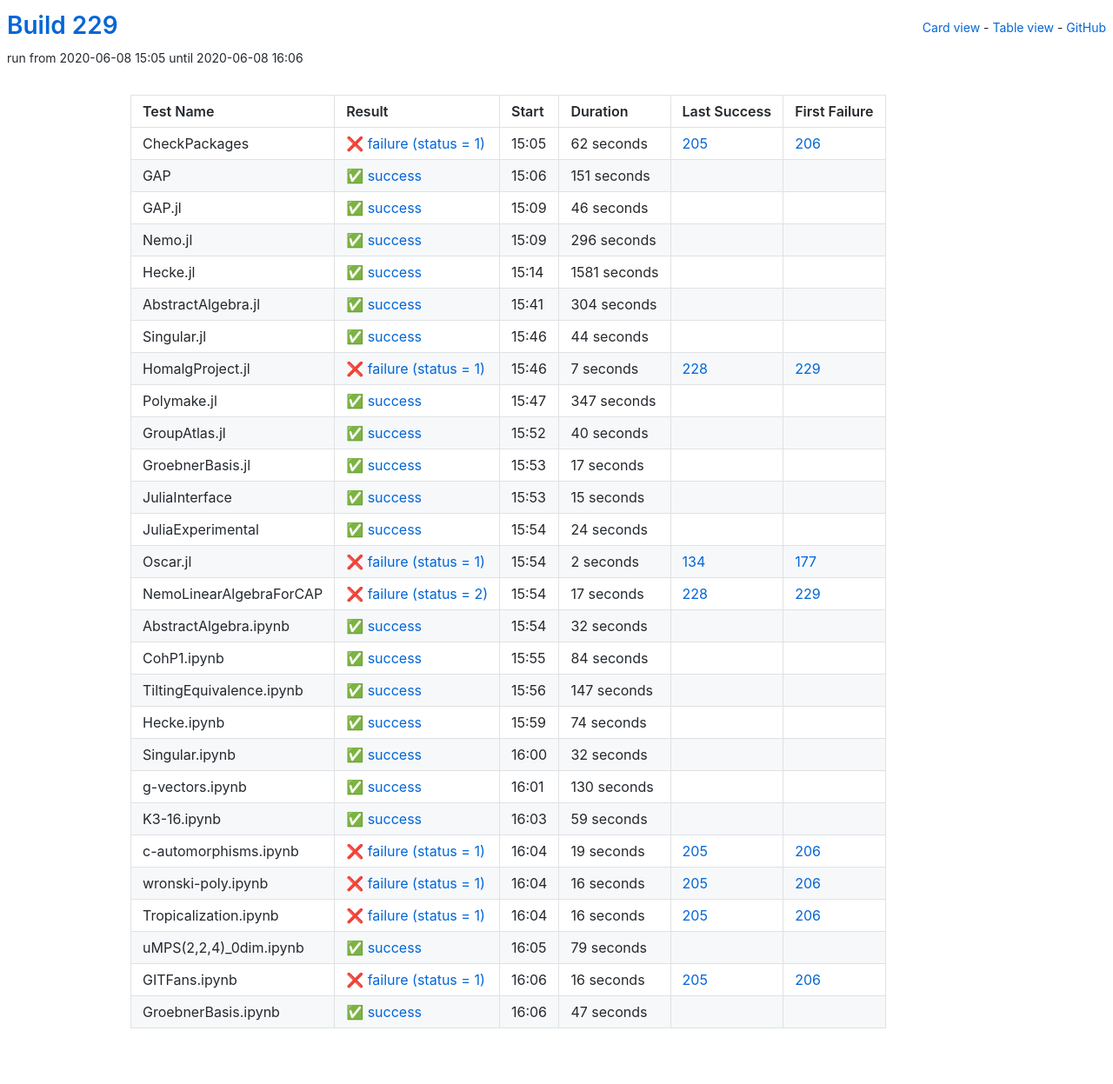
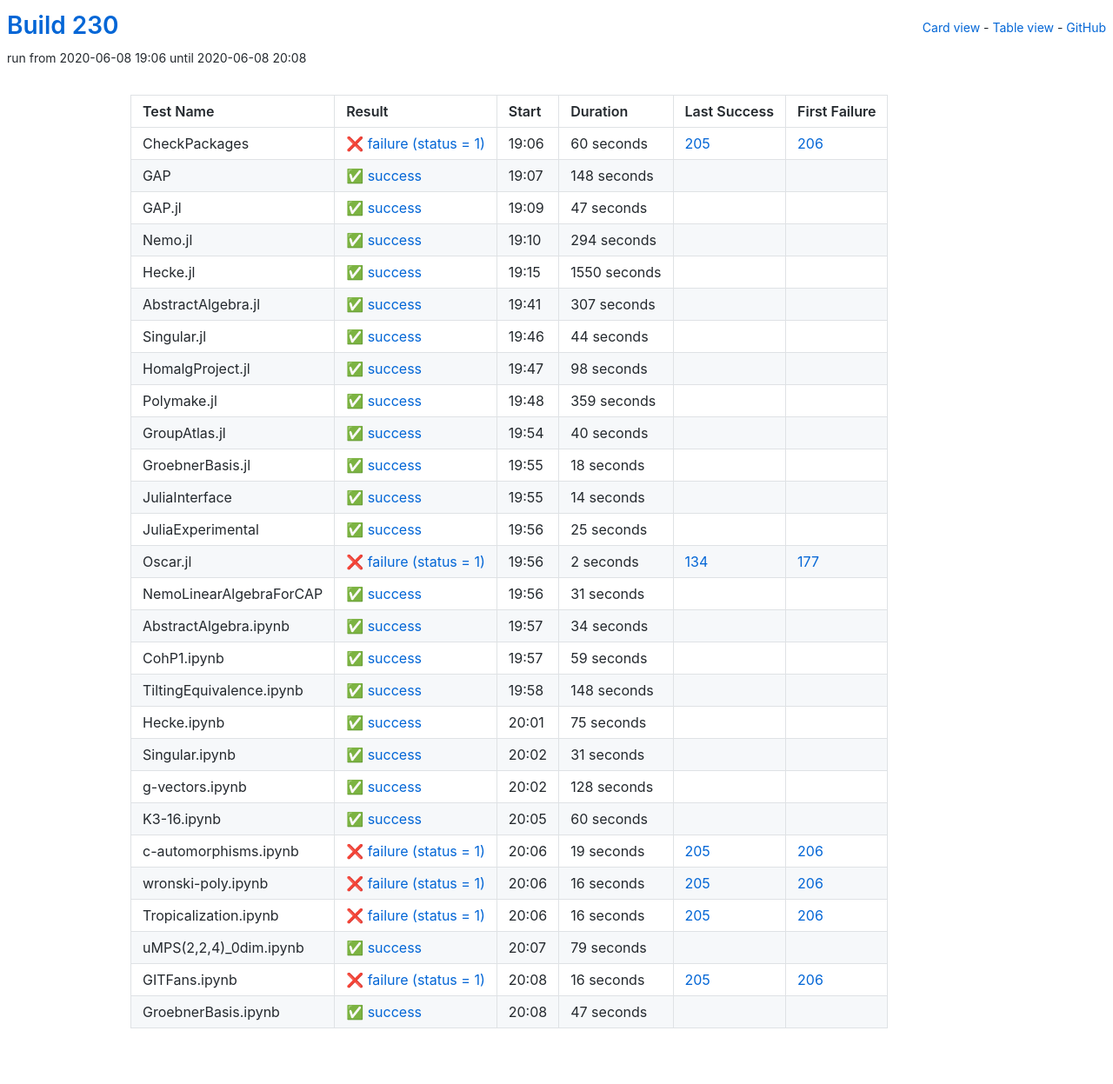
Before and after one commit to oscar-system/oscar-ci-status-stable, a Jekyll site: the page built from table.html, in a window 1280 px wide. Shown: the whole page at 87% size. Built offline with Jekyll 4.4.1, drawn with Linux system fonts in a browser that asks for light colours.

Commit message:
Build 230

```diff
--- a/_data/ci.yml
+++ b/_data/ci.yml
@@ -1,77 +1,77 @@
-build: 229
-build_url: https://oscarci.mathematik.uni-kl.de/job/oscar-stable/229/
+build: 230
+build_url: https://oscarci.mathematik.uni-kl.de/job/oscar-stable/230/
 job: oscar-stable
 tests:
-- duration: 62
+- duration: 60
   exitcode: 1
   first_failure: 206
   first_failure_url: https://oscarci.mathematik.uni-kl.de/job/oscar-stable/206/
   id: checkpackages
   last_success: 205
   last_success_url: https://oscarci.mathematik.uni-kl.de/job/oscar-stable/205/
-  log: https://oscarci.mathematik.uni-kl.de/job/oscar-stable/229/artifact/logs/build-229/CheckPackages.log
+  log: https://oscarci.mathematik.uni-kl.de/job/oscar-stable/230/artifact/logs/build-230/CheckPackages.log
   name: CheckPackages
-  start: 2020-06-08 15:05
+  start: 2020-06-08 19:06
   status: failure
   success: false
-- duration: 151
+- duration: 148
   exitcode: 0
   first_failure: false
   first_failure_url: null
   id: gap
   last_success: false
   last_success_url: null
-  log: https://oscarci.mathematik.uni-kl.de/job/oscar-stable/229/artifact/logs/build-229/GAP.log
+  log: https://oscarci.mathematik.uni-kl.de/job/oscar-stable/230/artifact/logs/build-230/GAP.log
   name: GAP
-  start: 2020-06-08 15:06
+  start: 2020-06-08 19:07
   status: success
   success: true
-- duration: 46
+- duration: 47
   exitcode: 0
   first_failure: false
   first_failure_url: null
   id: gap-jl
   last_success: false
   last_success_url: null
-  log: https://oscarci.mathematik.uni-kl.de/job/oscar-stable/229/artifact/logs/build-229/GAP.jl.log
+  log: https://oscarci.mathematik.uni-kl.de/job/oscar-stable/230/artifact/logs/build-230/GAP.jl.log
   name: GAP.jl
-  start: 2020-06-08 15:09
+  start: 2020-06-08 19:09
   status: success
   success: true
-- duration: 296
+- duration: 294
   exitcode: 0
   first_failure: false
   first_failure_url: null
   id: nemo-jl
   last_success: false
   last_success_url: null
-  log: https://oscarci.mathematik.uni-kl.de/job/oscar-stable/229/artifact/logs/build-229/Nemo.jl.log
+  log: https://oscarci.mathematik.uni-kl.de/job/oscar-stable/230/artifact/logs/build-230/Nemo.jl.log
   name: Nemo.jl
-  start: 2020-06-08 15:09
+  start: 2020-06-08 19:10
   status: success
   success: true
-- duration: 1581
+- duration: 1550
   exitcode: 0
   first_failure: false
   first_failure_url: null
   id: hecke-jl
   last_success: false
   last_success_url: null
-  log: https://oscarci.mathematik.uni-kl.de/job/oscar-stable/229/artifact/logs/build-229/Hecke.jl.log
+  log: https://oscarci.mathematik.uni-kl.de/job/oscar-stable/230/artifact/logs/build-230/Hecke.jl.log
   name: Hecke.jl
-  start: 2020-06-08 15:14
+  start: 2020-06-08 19:15
   status: success
   success: true
-- duration: 304
+- duration: 307
   exitcode: 0
   first_failure: false
   first_failure_url: null
   id: abstractalgebra-jl
   last_success: false
   last_success_url: null
-  log: https://oscarci.mathematik.uni-kl.de/job/oscar-stable/229/artifact/logs/build-229/AbstractAlgebra.jl.log
+  log: https://oscarci.mathematik.uni-kl.de/job/oscar-stable/230/artifact/logs/build-230/AbstractAlgebra.jl.log
   name: AbstractAlgebra.jl
-  start: 2020-06-08 15:41
+  start: 2020-06-08 19:41
   status: success
   success: true
 - duration: 44
@@ -81,33 +81,33 @@ tests:
   id: singular-jl
   last_success: false
   last_success_url: null
-  log: https://oscarci.mathematik.uni-kl.de/job/oscar-stable/229/artifact/logs/build-229/Singular.jl.log
+  log: https://oscarci.mathematik.uni-kl.de/job/oscar-stable/230/artifact/logs/build-230/Singular.jl.log
   name: Singular.jl
-  start: 2020-06-08 15:46
+  start: 2020-06-08 19:46
   status: success
   success: true
-- duration: 7
-  exitcode: 1
-  first_failure: 229
-  first_failure_url: https://oscarci.mathematik.uni-kl.de/job/oscar-stable/229/
+- duration: 98
+  exitcode: 0
+  first_failure: false
+  first_failure_url: null
   id: homalgproject-jl
-  last_success: 228
-  last_success_url: https://oscarci.mathematik.uni-kl.de/job/oscar-stable/228/
-  log: https://oscarci.mathematik.uni-kl.de/job/oscar-stable/229/artifact/logs/build-229/HomalgProject.jl.log
+  last_success: false
+  last_success_url: null
+  log: https://oscarci.mathematik.uni-kl.de/job/oscar-stable/230/artifact/logs/build-230/HomalgProject.jl.log
   name: HomalgProject.jl
-  start: 2020-06-08 15:46
-  status: failure
-  success: false
-- duration: 347
+  start: 2020-06-08 19:47
+  status: success
+  success: true
+- duration: 359
   exitcode: 0
   first_failure: false
   first_failure_url: null
   id: polymake-jl
   last_success: false
   last_success_url: null
-  log: https://oscarci.mathematik.uni-kl.de/job/oscar-stable/229/artifact/logs/build-229/Polymake.jl.log
+  log: https://oscarci.mathematik.uni-kl.de/job/oscar-stable/230/artifact/logs/build-230/Polymake.jl.log
   name: Polymake.jl
-  start: 2020-06-08 15:47
+  start: 2020-06-08 19:48
   status: success
   success: true
 - duration: 40
@@ -117,45 +117,45 @@ tests:
   id: groupatlas-jl
   last_success: false
   last_success_url: null
-  log: https://oscarci.mathematik.uni-kl.de/job/oscar-stable/229/artifact/logs/build-229/GroupAtlas.jl.log
+  log: https://oscarci.mathematik.uni-kl.de/job/oscar-stable/230/artifact/logs/build-230/GroupAtlas.jl.log
   name: GroupAtlas.jl
-  start: 2020-06-08 15:52
+  start: 2020-06-08 19:54
   status: success
   success: true
-- duration: 17
+- duration: 18
   exitcode: 0
   first_failure: false
   first_failure_url: null
   id: groebnerbasis-jl
   last_success: false
   last_success_url: null
-  log: https://oscarci.mathematik.uni-kl.de/job/oscar-stable/229/artifact/logs/build-229/GroebnerBasis.jl.log
+  log: https://oscarci.mathematik.uni-kl.de/job/oscar-stable/230/artifact/logs/build-230/GroebnerBasis.jl.log
   name: GroebnerBasis.jl
-  start: 2020-06-08 15:53
+  start: 2020-06-08 19:55
   status: success
   success: true
-- duration: 15
+- duration: 14
   exitcode: 0
   first_failure: false
   first_failure_url: null
   id: juliainterface
   last_success: false
   last_success_url: null
-  log: https://oscarci.mathematik.uni-kl.de/job/oscar-stable/229/artifact/logs/build-229/JuliaInterface.log
+  log: https://oscarci.mathematik.uni-kl.de/job/oscar-stable/230/artifact/logs/build-230/JuliaInterface.log
   name: JuliaInterface
-  start: 2020-06-08 15:53
+  start: 2020-06-08 19:55
   status: success
   success: true
-- duration: 24
+- duration: 25
   exitcode: 0
   first_failure: false
   first_failure_url: null
   id: juliaexperimental
   last_success: false
   last_success_url: null
-  log: https://oscarci.mathematik.uni-kl.de/job/oscar-stable/229/artifact/logs/build-229/JuliaExperimental.log
+  log: https://oscarci.mathematik.uni-kl.de/job/oscar-stable/230/artifact/logs/build-230/JuliaExperimental.log
   name: JuliaExperimental
-  start: 2020-06-08 15:54
+  start: 2020-06-08 19:56
   status: success
   success: true
 - duration: 2
@@ -165,105 +165,105 @@ tests:
   id: oscar-jl
   last_success: 134
   last_success_url: https://oscarci.mathematik.uni-kl.de/job/oscar-stable/134/
-  log: https://oscarci.mathematik.uni-kl.de/job/oscar-stable/229/artifact/logs/build-229/Oscar.jl.log
+  log: https://oscarci.mathematik.uni-kl.de/job/oscar-stable/230/artifact/logs/build-230/Oscar.jl.log
   name: Oscar.jl
-  start: 2020-06-08 15:54
+  start: 2020-06-08 19:56
   status: failure
   success: false
-- duration: 17
-  exitcode: 2
-  first_failure: 229
-  first_failure_url: https://oscarci.mathematik.uni-kl.de/job/oscar-stable/229/
+- duration: 31
+  exitcode: 0
+  first_failure: false
+  first_failure_url: null
   id: nemolinearalgebraforcap
-  last_success: 228
-  last_success_url: https://oscarci.mathematik.uni-kl.de/job/oscar-stable/228/
-  log: https://oscarci.mathematik.uni-kl.de/job/oscar-stable/229/artifact/logs/build-229/NemoLinearAlgebraForCAP.log
+  last_success: false
+  last_success_url: null
+  log: https://oscarci.mathematik.uni-kl.de/job/oscar-stable/230/artifact/logs/build-230/NemoLinearAlgebraForCAP.log
   name: NemoLinearAlgebraForCAP
-  start: 2020-06-08 15:54
-  status: failure
-  success: false
-- duration: 32
+  start: 2020-06-08 19:56
+  status: success
+  success: true
+- duration: 34
   exitcode: 0
   first_failure: false
   first_failure_url: null
   id: abstractalgebra-ipynb
   last_success: false
   last_success_url: null
-  log: https://oscarci.mathematik.uni-kl.de/job/oscar-stable/229/artifact/logs/build-229/AbstractAlgebra.ipynb.log
+  log: https://oscarci.mathematik.uni-kl.de/job/oscar-stable/230/artifact/logs/build-230/AbstractAlgebra.ipynb.log
   name: AbstractAlgebra.ipynb
-  start: 2020-06-08 15:54
+  start: 2020-06-08 19:57
   status: success
   success: true
-- duration: 84
+- duration: 59
   exitcode: 0
   first_failure: false
   first_failure_url: null
   id: cohp1-ipynb
   last_success: false
   last_success_url: null
-  log: https://oscarci.mathematik.uni-kl.de/job/oscar-stable/229/artifact/logs/build-229/CohP1.ipynb.log
+  log: https://oscarci.mathematik.uni-kl.de/job/oscar-stable/230/artifact/logs/build-230/CohP1.ipynb.log
   name: CohP1.ipynb
-  start: 2020-06-08 15:55
+  start: 2020-06-08 19:57
   status: success
   success: true
-- duration: 147
+- duration: 148
   exitcode: 0
   first_failure: false
   first_failure_url: null
   id: tiltingequivalence-ipynb
   last_success: false
   last_success_url: null
-  log: https://oscarci.mathematik.uni-kl.de/job/oscar-stable/229/artifact/logs/build-229/TiltingEquivalence.ipynb.log
+  log: https://oscarci.mathematik.uni-kl.de/job/oscar-stable/230/artifact/logs/build-230/TiltingEquivalence.ipynb.log
   name: TiltingEquivalence.ipynb
-  start: 2020-06-08 15:56
+  start: 2020-06-08 19:58
   status: success
   success: true
-- duration: 74
+- duration: 75
   exitcode: 0
   first_failure: false
   first_failure_url: null
   id: hecke-ipynb
   last_success: false
   last_success_url: null
-  log: https://oscarci.mathematik.uni-kl.de/job/oscar-stable/229/artifact/logs/build-229/Hecke.ipynb.log
+  log: https://oscarci.mathematik.uni-kl.de/job/oscar-stable/230/artifact/logs/build-230/Hecke.ipynb.log
   name: Hecke.ipynb
-  start: 2020-06-08 15:59
+  start: 2020-06-08 20:01
   status: success
   success: true
-- duration: 32
+- duration: 31
   exitcode: 0
   first_failure: false
   first_failure_url: null
   id: singular-ipynb
   last_success: false
   last_success_url: null
-  log: https://oscarci.mathematik.uni-kl.de/job/oscar-stable/229/artifact/logs/build-229/Singular.ipynb.log
+  log: https://oscarci.mathematik.uni-kl.de/job/oscar-stable/230/artifact/logs/build-230/Singular.ipynb.log
   name: Singular.ipynb
-  start: 2020-06-08 16:00
+  start: 2020-06-08 20:02
   status: success
   success: true
-- duration: 130
+- duration: 128
   exitcode: 0
   first_failure: false
   first_failure_url: null
   id: g-vectors-ipynb
   last_success: false
   last_success_url: null
-  log: https://oscarci.mathematik.uni-kl.de/job/oscar-stable/229/artifact/logs/build-229/g-vectors.ipynb.log
+  log: https://oscarci.mathematik.uni-kl.de/job/oscar-stable/230/artifact/logs/build-230/g-vectors.ipynb.log
   name: g-vectors.ipynb
-  start: 2020-06-08 16:01
+  start: 2020-06-08 20:02
   status: success
   success: true
-- duration: 59
+- duration: 60
   exitcode: 0
   first_failure: false
   first_failure_url: null
   id: k3-16-ipynb
   last_success: false
   last_success_url: null
-  log: https://oscarci.mathematik.uni-kl.de/job/oscar-stable/229/artifact/logs/build-229/K3-16.ipynb.log
+  log: https://oscarci.mathematik.uni-kl.de/job/oscar-stable/230/artifact/logs/build-230/K3-16.ipynb.log
   name: K3-16.ipynb
-  start: 2020-06-08 16:03
+  start: 2020-06-08 20:05
   status: success
   success: true
 - duration: 19
@@ -273,9 +273,9 @@ tests:
   id: c-automorphisms-ipynb
   last_success: 205
   last_success_url: https://oscarci.mathematik.uni-kl.de/job/oscar-stable/205/
-  log: https://oscarci.mathematik.uni-kl.de/job/oscar-stable/229/artifact/logs/build-229/c-automorphisms.ipynb.log
+  log: https://oscarci.mathematik.uni-kl.de/job/oscar-stable/230/artifact/logs/build-230/c-automorphisms.ipynb.log
   name: c-automorphisms.ipynb
-  start: 2020-06-08 16:04
+  start: 2020-06-08 20:06
   status: failure
   success: false
 - duration: 16
@@ -285,9 +285,9 @@ tests:
   id: wronski-poly-ipynb
   last_success: 205
   last_success_url: https://oscarci.mathematik.uni-kl.de/job/oscar-stable/205/
-  log: https://oscarci.mathematik.uni-kl.de/job/oscar-stable/229/artifact/logs/build-229/wronski-poly.ipynb.log
+  log: https://oscarci.mathematik.uni-kl.de/job/oscar-stable/230/artifact/logs/build-230/wronski-poly.ipynb.log
   name: wronski-poly.ipynb
-  start: 2020-06-08 16:04
+  start: 2020-06-08 20:06
   status: failure
   success: false
 - duration: 16
@@ -297,9 +297,9 @@ tests:
   id: tropicalization-ipynb
   last_success: 205
   last_success_url: https://oscarci.mathematik.uni-kl.de/job/oscar-stable/205/
-  log: https://oscarci.mathematik.uni-kl.de/job/oscar-stable/229/artifact/logs/build-229/Tropicalization.ipynb.log
+  log: https://oscarci.mathematik.uni-kl.de/job/oscar-stable/230/artifact/logs/build-230/Tropicalization.ipynb.log
   name: Tropicalization.ipynb
-  start: 2020-06-08 16:04
+  start: 2020-06-08 20:06
   status: failure
   success: false
 - duration: 79
@@ -309,9 +309,9 @@ tests:
   id: umps-2-2-4-0dim-ipynb
   last_success: false
   last_success_url: null
-  log: https://oscarci.mathematik.uni-kl.de/job/oscar-stable/229/artifact/logs/build-229/uMPS-2-2-4-_0dim.ipynb.log
+  log: https://oscarci.mathematik.uni-kl.de/job/oscar-stable/230/artifact/logs/build-230/uMPS-2-2-4-_0dim.ipynb.log
   name: uMPS(2,2,4)_0dim.ipynb
-  start: 2020-06-08 16:05
+  start: 2020-06-08 20:07
   status: success
   success: true
 - duration: 16
@@ -321,9 +321,9 @@ tests:
   id: gitfans-ipynb
   last_success: 205
   last_success_url: https://oscarci.mathematik.uni-kl.de/job/oscar-stable/205/
-  log: https://oscarci.mathematik.uni-kl.de/job/oscar-stable/229/artifact/logs/build-229/GITFans.ipynb.log
+  log: https://oscarci.mathematik.uni-kl.de/job/oscar-stable/230/artifact/logs/build-230/GITFans.ipynb.log
   name: GITFans.ipynb
-  start: 2020-06-08 16:06
+  start: 2020-06-08 20:08
   status: failure
   success: false
 - duration: 47
@@ -333,8 +333,8 @@ tests:
   id: groebnerbasis-ipynb
   last_success: false
   last_success_url: null
-  log: https://oscarci.mathematik.uni-kl.de/job/oscar-stable/229/artifact/logs/build-229/GroebnerBasis.ipynb.log
+  log: https://oscarci.mathematik.uni-kl.de/job/oscar-stable/230/artifact/logs/build-230/GroebnerBasis.ipynb.log
   name: GroebnerBasis.ipynb
-  start: 2020-06-08 16:06
+  start: 2020-06-08 20:08
   status: success
   success: true
```
Also changed, not shown: README.md.
